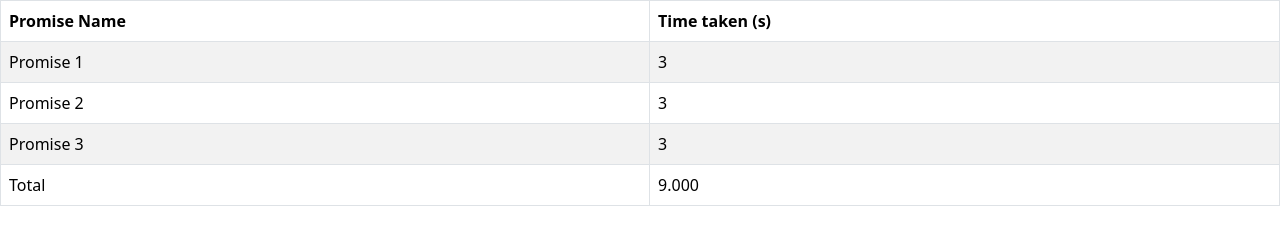
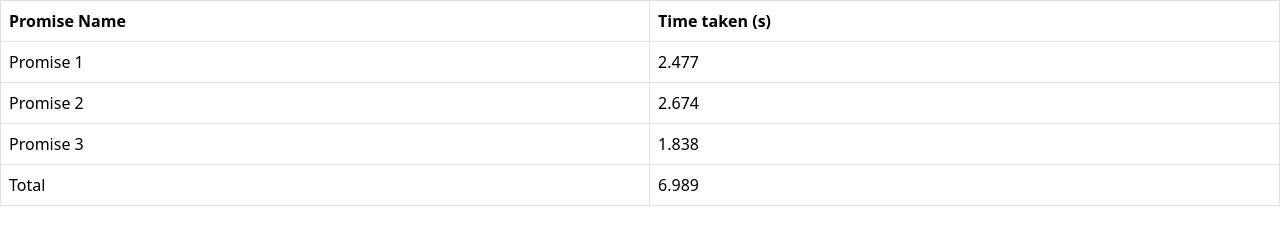
Before and after one commit to acciojob/wait-for-multiple-promises-jaytrive, a website: page main.html in a window 1280 px wide. Drawn offline with nearby package versions, Linux system fonts and the light colour scheme.

Commit message:
created a submission

```diff
--- a/script.js
+++ b/script.js
@@ -1,5 +1,5 @@
 //your JS code here. If required.
-const promise1 = new Promise((resolve,reject) => {
+/*const promise1 = new Promise((resolve,reject) => {
 	const time=Math.ceil(Math.random()*3);
 	setTimeout(() => {
 		resolve(time);
@@ -28,4 +28,36 @@ Promise.all(promises).then((res) => {
 	const totalTime=res.reduce((val,cur) => val+cur,0);
 	res.map((val,index) => tbody.innerHTML+= `<td>Promise ${index+1}</td><td>${val}</td>`)
 	tbody.innerHTML+=`<td>Total</td><td>${totalTime.toFixed(3)}</td>`
-})
+})*/
+
+const promises = [
+    new Promise(resolve => setTimeout(() => resolve(Math.random() * 2 + 1), Math.random() * 2000 + 1000)),
+    new Promise(resolve => setTimeout(() => resolve(Math.random() * 2 + 1), Math.random() * 2000 + 1000)),
+    new Promise(resolve => setTimeout(() => resolve(Math.random() * 2 + 1), Math.random() * 2000 + 1000))
+  ];
+
+  Promise.all(promises)
+    .then(results => {
+      const loadingRow = document.getElementById("loading");
+      loadingRow.parentNode.removeChild(loadingRow);
+
+      const table = document.querySelector("table");
+      let total = 0;
+
+      results.forEach((result, index) => {
+        const promiseNum = index + 1;
+        const timeTaken = result.toFixed(3);
+        total += result;
+        const row = table.insertRow();
+        const promiseCell = row.insertCell(0);
+        const timeTakenCell = row.insertCell(1);
+        promiseCell.textContent = `Promise ${promiseNum}`;
+        timeTakenCell.textContent = timeTaken;
+      });
+
+      const totalRow = table.insertRow();
+      const totalCell = totalRow.insertCell(0);
+      const totalTimeCell = totalRow.insertCell(1);
+      totalCell.textContent = "Total";
+      totalTimeCell.textContent = total.toFixed(3);
+    });
```
Also changed, not shown: main.html (+3 -3 lines).
